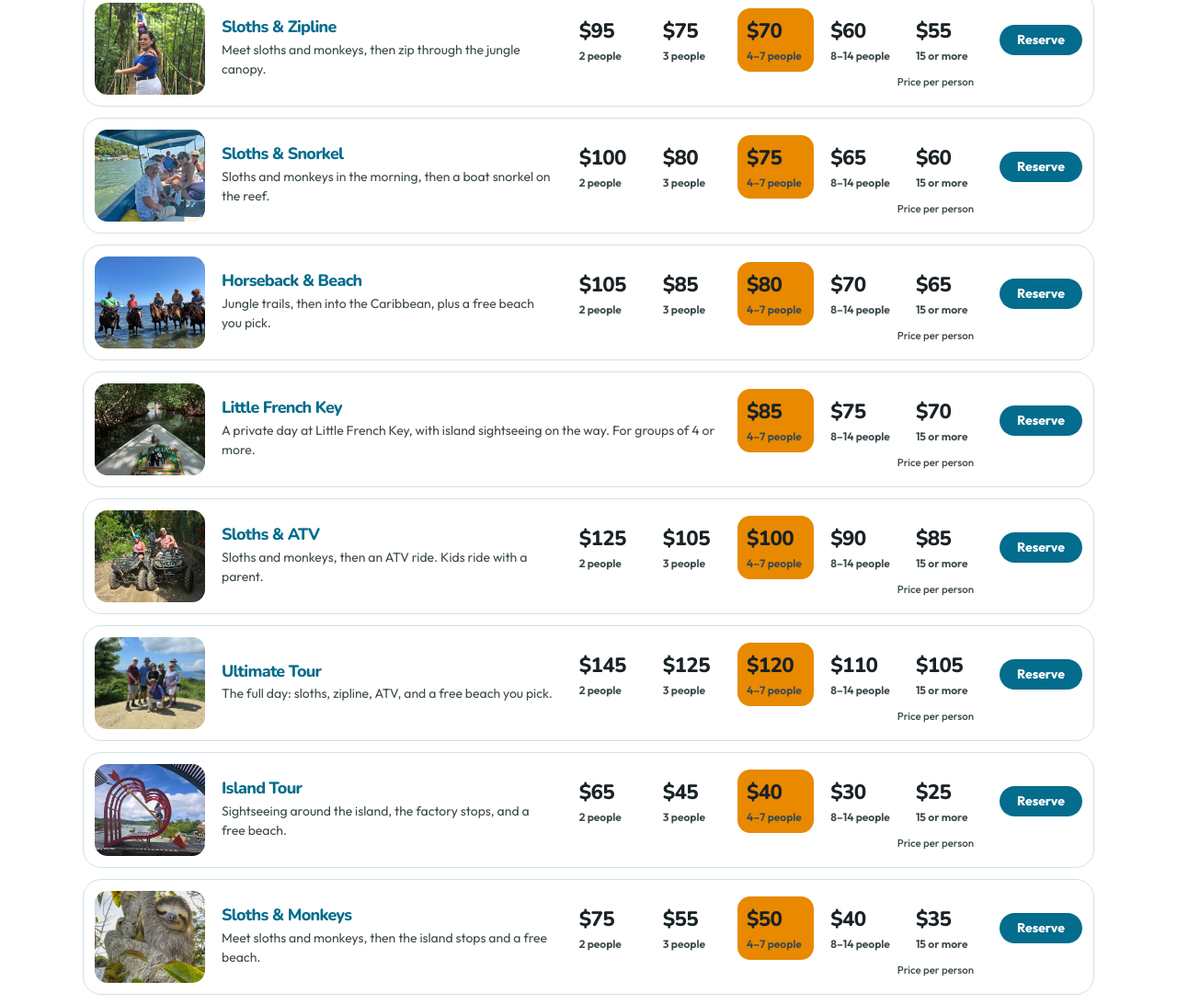
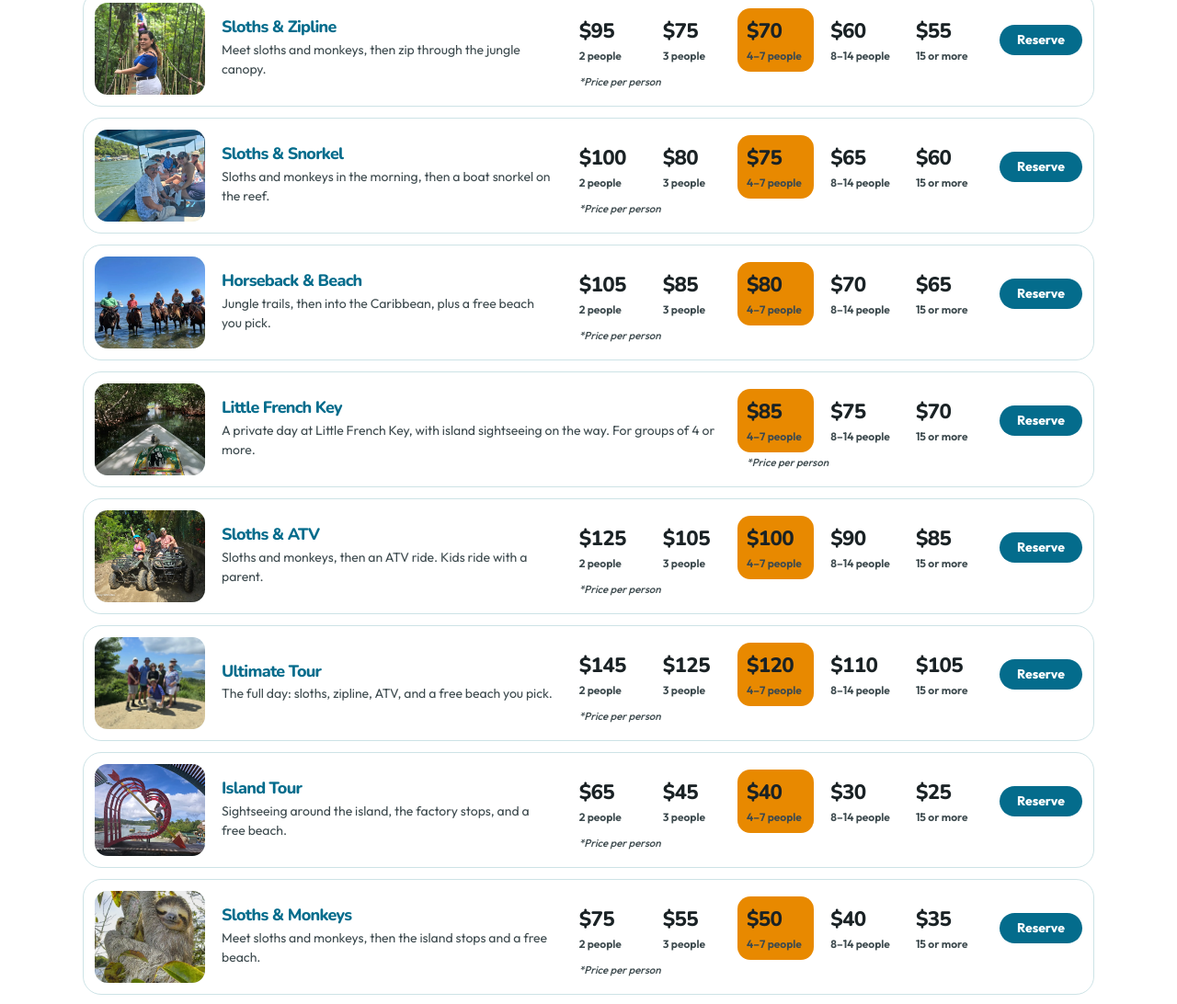
Before and after one commit to roatandunistours-coder/dunis-tours, a plain HTML site: page index.html in a window 1280 px wide. Shown: the part 3169-4261 px from the top of the page at 92% size. Drawn offline with Linux system fonts and the light colour scheme.

Commit message:
Price note: '*Price per person', italic, left-aligned under the first price

```diff
--- a/index.html
+++ b/index.html
@@ -237,7 +237,9 @@ body>footer a.btn-messenger{color:#fff;text-decoration:none;margin-top:10px}
 .card .rate{flex:1 1 0;min-width:0;padding:8px 6px}
 .card .rate strong{font-size:1.2rem}
 .card .rate span{font-size:11px;line-height:1.2;white-space:nowrap}
-.rate-label{margin:4px 0 0;font-size:11.5px;font-weight:500;color:var(--muted)}
+.rate-label{margin:4px 0 0 10px;font-size:11.5px;font-weight:500;font-style:italic;color:var(--muted);text-align:left}
+.card .rate-label{margin-left:6px}
+@media (max-width:599px){.rate-label{margin-left:4px}.card .rate-label{margin-left:6px}}
 .btn-reserve{background:var(--deep);color:#fff;padding:8.5px 19px;font-size:14px}
 .tour-row:hover .btn-reserve{filter:brightness(1.12)}
 .sr{position:absolute;width:1px;height:1px;padding:0;margin:-1px;overflow:hidden;clip:rect(0,0,0,0);white-space:nowrap;border:0;font-style:normal}
@@ -343,7 +345,7 @@ body>footer li{margin:6px 0}
   .tour-row .rate-block{display:grid;grid-template-columns:auto auto;justify-content:end;align-items:center;gap:2px 18px;margin-top:4px}
   .tour-row .rates{justify-content:flex-end;flex:0 0 auto;flex-wrap:nowrap}
   .tour-row .rate{flex:0 0 auto;min-width:5.2rem}
-  .tour-row .rate-label{grid-column:1;grid-row:2;text-align:right;margin:0 10px 0 0}
+  .tour-row .rate-label{grid-column:1;grid-row:2;text-align:left;margin:0 0 0 10px}
   .tour-row .btn-reserve{grid-column:2;grid-row:1;width:auto;margin:0}
 }
 @media (min-width:1000px){
@@ -494,7 +496,7 @@ body>footer li{margin:6px 0}
               <div class="rate"><strong>$40</strong><span>8–14 people</span></div>
               <div class="rate"><strong>$35</strong><span>15 or more</span></div>
             </div>
-            <p class="rate-label">Price per person</p>
+            <p class="rate-label">*Price per person</p>
           </div>
           <a class="btn btn-gold" href="https://wa.me/50497754724?text=Hi%2C%20I%27d%20like%20the%20Sloths%20%26%20Monkeys%20Tour.">Reserve with a $25 deposit per person</a>
         </div>
@@ -514,7 +516,7 @@ body>footer li{margin:6px 0}
               <div class="rate"><strong>$55</strong><span>8–14 people</span></div>
               <div class="rate"><strong>$50</strong><span>15 or more</span></div>
             </div>
-            <p class="rate-label">Price per person</p>
+            <p class="rate-label">*Price per person</p>
           </div>
           <a class="btn btn-gold" href="https://wa.me/50497754724?text=Hi%2C%20I%27d%20like%20the%20Snorkel%20%26%20Beach%20Tour.">Reserve with a $25 deposit per person</a>
         </div>
@@ -581,7 +583,7 @@ body>footer li{margin:6px 0}
             <div class="rate"><strong>$60</strong><span>8–14 people</span></div>
             <div class="rate"><strong>$55</strong><span>15 or more</span></div>
           </div>
-          <p class="rate-label">Price per person</p>
+          <p class="rate-label">*Price per person</p>
           <span class="btn btn-reserve">Reserve</span>
         </div>
       </a>
@@ -599,7 +601,7 @@ body>footer li{margin:6px 0}
             <div class="rate"><strong>$65</strong><span>8–14 people</span></div>
             <div class="rate"><strong>$60</strong><span>15 or more</span></div>
           </div>
-          <p class="rate-label">Price per person</p>
+          <p class="rate-label">*Price per person</p>
           <span class="btn btn-reserve">Reserve</span>
         </div>
       </a>
@@ -617,7 +619,7 @@ body>footer li{margin:6px 0}
             <div class="rate"><strong>$70</strong><span>8–14 people</span></div>
             <div class="rate"><strong>$65</strong><span>15 or more</span></div>
           </div>
-          <p class="rate-label">Price per person</p>
+          <p class="rate-label">*Price per person</p>
           <span class="btn btn-reserve">Reserve</span>
         </div>
       </a>
@@ -633,7 +635,7 @@ body>footer li{margin:6px 0}
             <div class="rate"><strong>$75</strong><span>8–14 people</span></div>
             <div class="rate"><strong>$70</strong><span>15 or more</span></div>
           </div>
-          <p class="rate-label">Price per person</p>
+          <p class="rate-label">*Price per person</p>
           <span class="btn btn-reserve">Reserve</span>
         </div>
       </a>
@@ -652,7 +654,7 @@ body>footer li{margin:6px 0}
             <div class="rate"><strong>$90</strong><span>8–14 people</span></div>
             <div class="rate"><strong>$85</strong><span>15 or more</span></div>
           </div>
-          <p class="rate-label">Price per person</p>
+          <p class="rate-label">*Price per person</p>
           <span class="btn btn-reserve">Reserve</span>
         </div>
       </a>
@@ -670,7 +672,7 @@ body>footer li{margin:6px 0}
             <div class="rate"><strong>$110</strong><span>8–14 people</span></div>
             <div class="rate"><strong>$105</strong><span>15 or more</span></div>
           </div>
-          <p class="rate-label">Price per person</p>
+          <p class="rate-label">*Price per person</p>
           <span class="btn btn-reserve">Reserve</span>
         </div>
       </a>
@@ -688,7 +690,7 @@ body>footer li{margin:6px 0}
             <div class="rate"><strong>$30</strong><span>8–14 people</span></div>
             <div class="rate"><strong>$25</strong><span>15 or more</span></div>
           </div>
-          <p class="rate-label">Price per person</p>
+          <p class="rate-label">*Price per person</p>
           <span class="btn btn-reserve">Reserve</span>
         </div>
       </a>
@@ -706,7 +708,7 @@ body>footer li{margin:6px 0}
             <div class="rate"><strong>$40</strong><span>8–14 people</span></div>
             <div class="rate"><strong>$35</strong><span>15 or more</span></div>
           </div>
-          <p class="rate-label">Price per person</p>
+          <p class="rate-label">*Price per person</p>
           <span class="btn btn-reserve">Reserve</span>
         </div>
       </a>
@@ -724,7 +726,7 @@ body>footer li{margin:6px 0}
             <div class="rate"><strong>$55</strong><span>8–14 people</span></div>
             <div class="rate"><strong>$50</strong><span>15 or more</span></div>
           </div>
-          <p class="rate-label">Price per person</p>
+          <p class="rate-label">*Price per person</p>
           <span class="btn btn-reserve">Reserve</span>
         </div>
       </a>
@@ -740,7 +742,7 @@ body>footer li{margin:6px 0}
             <div class="rate"><strong>$50</strong><span>8–14 people</span></div>
             <div class="rate"><strong>$45</strong><span>15 or more</span></div>
           </div>
-          <p class="rate-label">Price per person</p>
+          <p class="rate-label">*Price per person</p>
           <span class="btn btn-reserve">Reserve</span>
         </div>
       </a>
```
